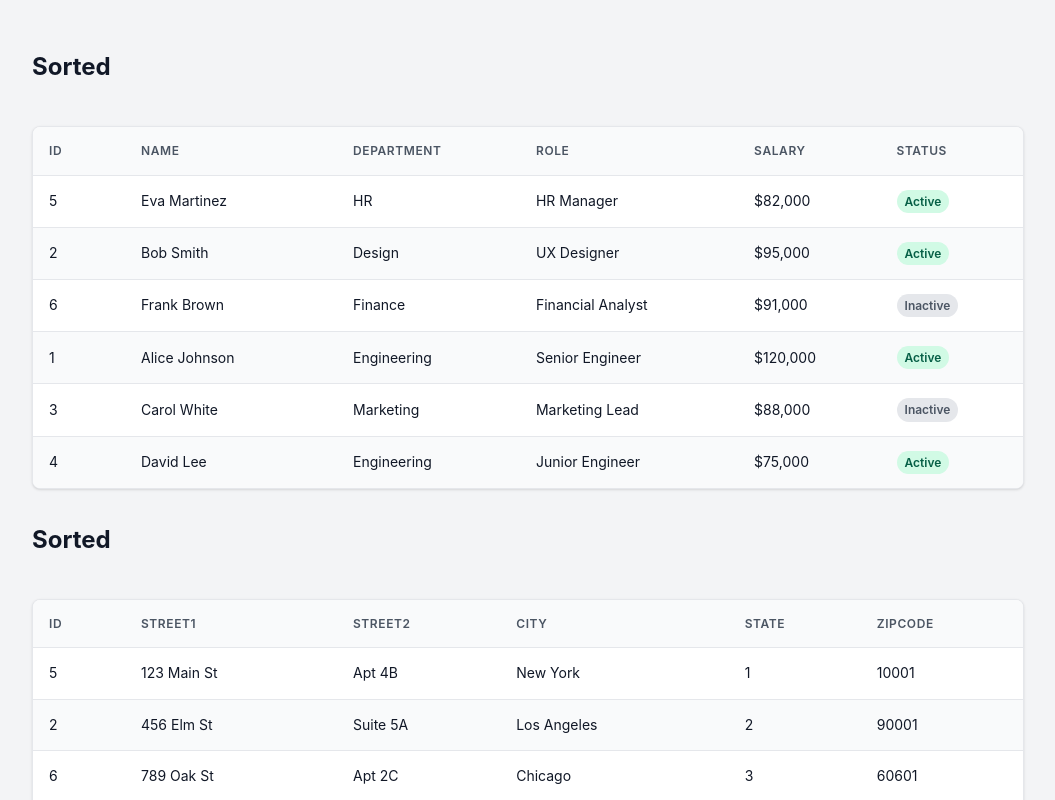
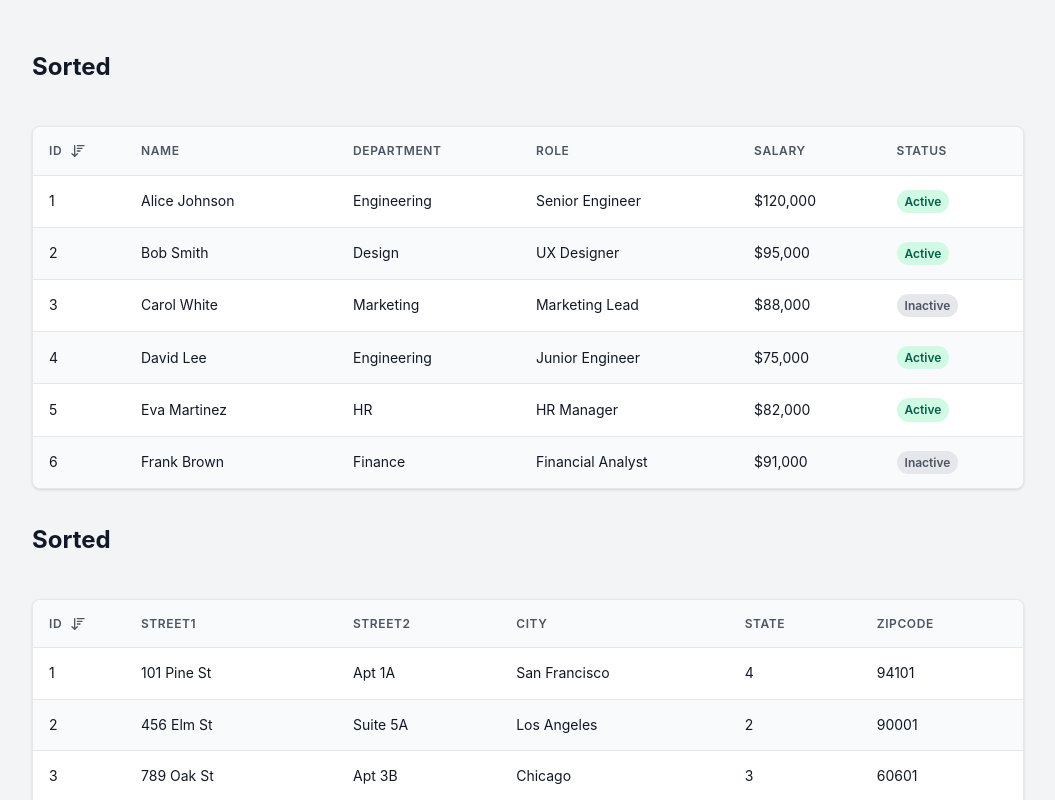
Before and after one commit to 7A7z/datatable_sorting_quick_example, a React (Vite) app: page / in a window 1280 px wide. Shown: the top 800 px of the page, without its empty margins (112-1167 px from the left). Built offline with nearby package versions, Linux system fonts and the light colour scheme.

Commit message:
small update

```diff
--- a/src/components/DataTable.tsx
+++ b/src/components/DataTable.tsx
@@ -17,7 +17,7 @@ export default function DataTable<T extends Record<string, any>>({
   rows: T[];
   dense?: boolean;
   }) {
-  const [sortkey, setSortkey] = useState<keyof T | undefined>(undefined);
+  const [sortkey, setSortkey] = useState<keyof T | undefined>("id");
 
   const sortedRows = sortkey !== undefined
     ? [...rows].sort((a, b) => {
```
